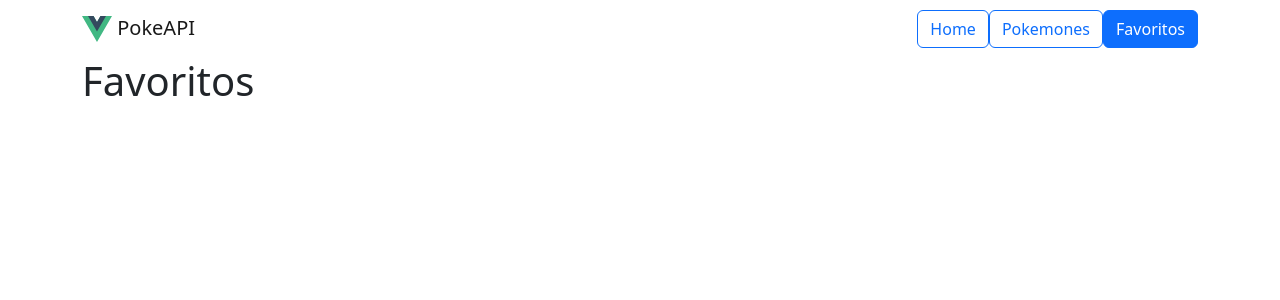
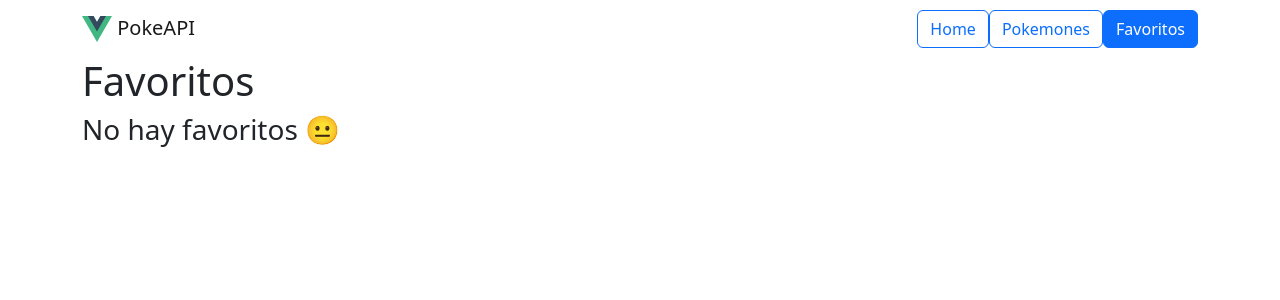
Before and after one commit to eduardoescarez/router-1, a Vue app: page /favoritos in a window 1280 px wide. Shown: the top 300 px of the page. Built offline with nearby package versions, Linux system fonts and the light colour scheme.

Commit message:
sección 97 - agregar favoritos

```diff
--- /dev/null
+++ b/src/store/favoritos.js
@@ -0,0 +1,18 @@
+import { defineStore } from 'pinia';
+import { ref } from 'vue';
+
+export const useFavoritosStore = defineStore('favoritos', () => {
+
+    const favoritos = ref([]);
+
+    const add = (pokemon) => {
+        favoritos.value.push(pokemon)
+    }
+
+    return {
+        favoritos,
+        add
+    };
+
+
+});
--- a/src/views/FavoritosView.vue
+++ b/src/views/FavoritosView.vue
@@ -1,10 +1,21 @@
 <script setup>
+import { useFavoritosStore } from "../store/favoritos";
+import { storeToRefs } from "pinia";
 
+const useFavoritos = useFavoritosStore();
+
+const { favoritos } = storeToRefs(useFavoritos);
 
 </script>
 
 <template>
 
     <h1>Favoritos</h1>
+    <h3 v-if="favoritos.length === 0"> No hay favoritos 😐</h3>
+
+    <ul class="list-group" v-else>
+        <li class="list-group-item" v-for="pokemon in favoritos" :key="pokemon.id">{{ pokemon.name }}        </li>
+    </ul>
+
 
 </template>
--- a/src/views/PokemonView.vue
+++ b/src/views/PokemonView.vue
@@ -1,10 +1,14 @@
 <script setup>
+import FlechaAtras from "../components/FlechaAtras.vue"
 import { useRoute, useRouter } from "vue-router";
-import FlechaAtras from "../components/FlechaAtras.vue"
 import { useGetData } from "../composables/getData"
+import { useFavoritosStore } from "../store/favoritos";
 
 const ruta = useRoute();
 const rutaAtras = useRouter();
+const useFavoritos = useFavoritosStore();
+
+const { add:anadirPokemon } = useFavoritos;
 
 const volverAtras = () => {
     rutaAtras.push('/pokemones');
@@ -19,10 +23,8 @@ getData(`https://pokeapi.co/api/v2/pokemon/${ruta.params.pokemon}`);
     <p v-if="loading">Cargardo información</p>
     <div class="alert alert-danger mt-2" v-if="errorGeneral">{{ errorGeneral }}</div>
     <div v-if="data" class="container">
-
-        <div v-if="data">
             <div class="row">
-                <div class="col d-flex align-items-center" ><button @click="volverAtras" type="button" class="btn btn-outline-primary"><FlechaAtras/> Volver a la lista</button></div>
+                <div class="col d-flex align-items-center" ><button @click="volverAtras" type="button" class="btn btn-outline-primary"><FlechaAtras/> Volver a la lista</button> <button class="btn btn-outline-primary m-2" @click="anadirPokemon(data)"> Marcar como favorito</button></div>
                 <div class="col"><img :src="data.sprites?.front_default" alt=""/></div>
             </div>
             <div class="row">
@@ -37,6 +39,5 @@ getData(`https://pokeapi.co/api/v2/pokemon/${ruta.params.pokemon}`);
                 <div class="col"><h2>Movimientos</h2></div>
                 <div class="col"><ul class="list-group"><li v-for="moves in data.moves" class="list-group-item list-group-item-action">{{ moves.move.name }}</li></ul></div>
             </div>
-        </div>
     </div>
 </template>
```
